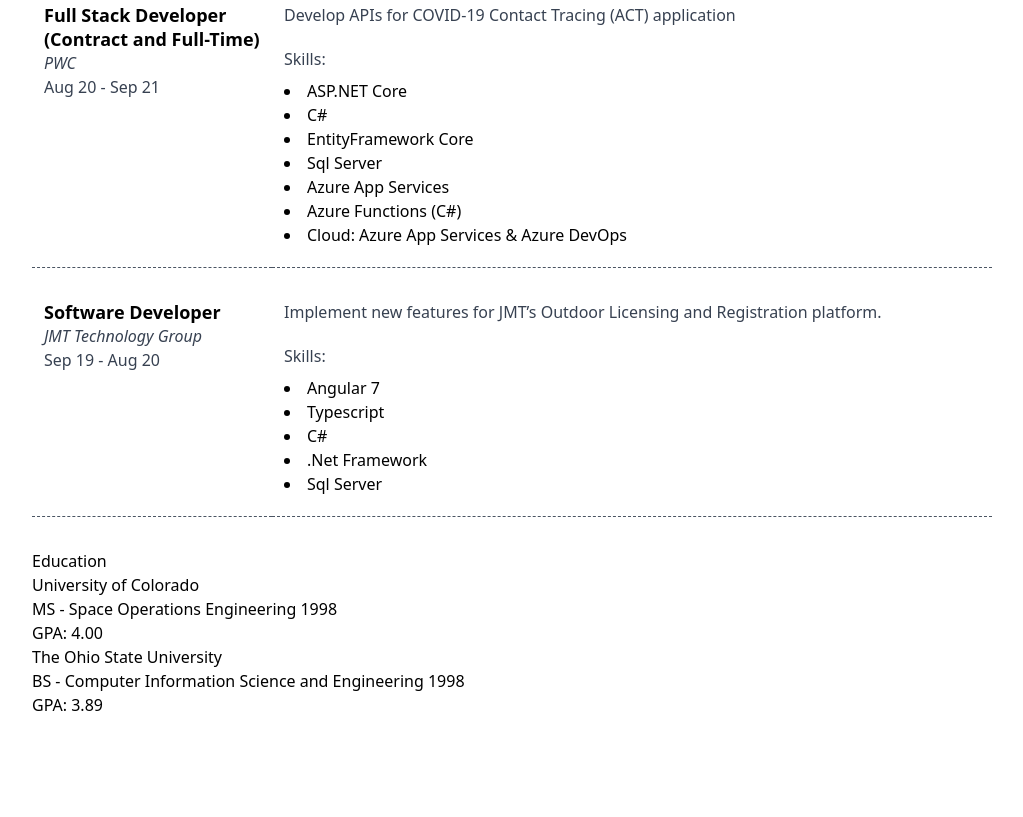
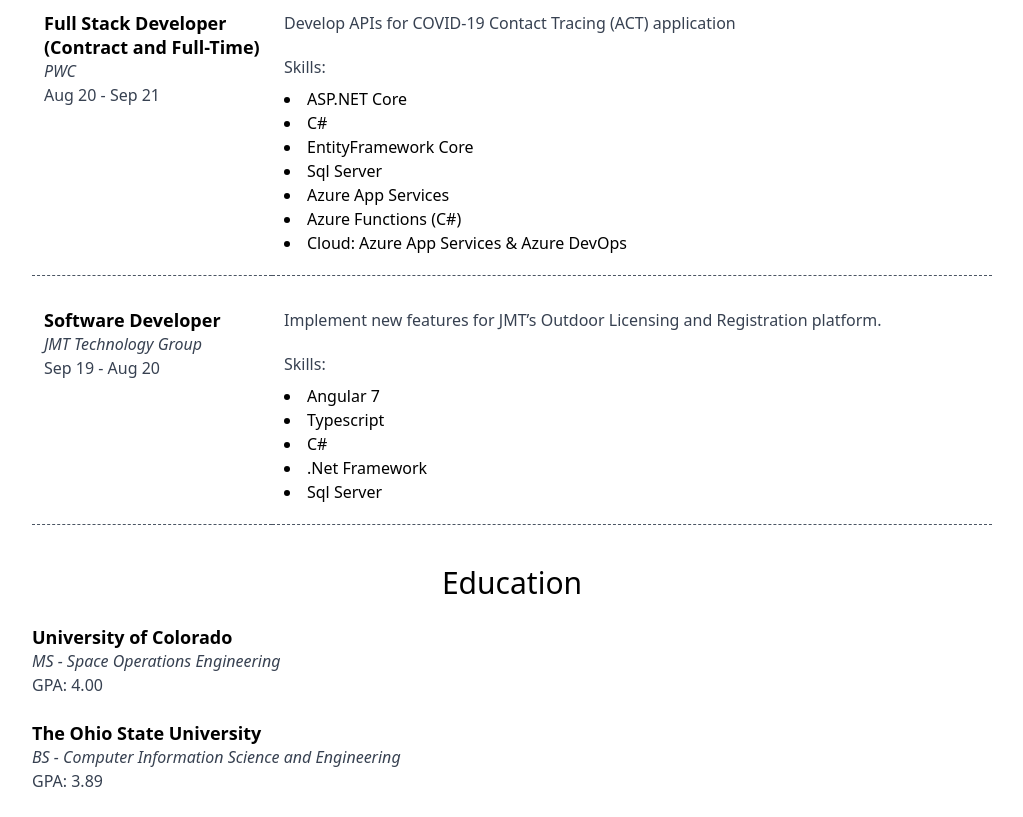
Before and after one commit to aaronshirk/gatsby-portfolio, a Gatsby site: page / in a window 1280 px wide. Shown: the part 2031-2848 px from the top of the page, without its empty margins (128-1151 px from the left). Before the commit the page ends 2748 px from the top, so only its background shows below. Built offline with nearby package versions, Linux system fonts and the light colour scheme; Gatsby itself is replaced by a stand-in of ours.

Commit message:
finish education content and styling

```diff
--- a/src/pages/index.js
+++ b/src/pages/index.js
@@ -116,7 +116,7 @@
       {/* ***  WORK EXPERIENCE  *** */}
       <section>
         <div>
-          <h2 className="text-xl pt-2 text-left md:text-center">
+          <h2 className="text-3xl pt-2 text-left md:text-center">
             Work Experience
           </h2>
           <p className="text-md py-3 text-gray-700 text-left md:text-center">
@@ -231,7 +231,6 @@
           </section>
 
           {/* Job 4 */}
-
           <section>
             <div className="my-8 flex flex-col md:flex-row md:justify-center">
               <div className="pb-5 md:basis-1/4 md:px-3 md:border-b md:border-dashed md:border-b-gray-600">
@@ -268,18 +267,30 @@
       {/* ***  EDUCATION & CERTIFICATIONS *** */}
       <section>
         <div>
-          <h2>Education</h2>
+          <h2 className="mb-6 text-3xl pt-2 text-left md:text-center">
+            Education
+          </h2>
 
-          <section>
-            <h3>University of Colorado</h3>
-            <p>MS - Space Operations Engineering 1998</p>
-            <p>GPA: 4.00</p>
+          <section className="mb-6">
+            <div>
+              <h3 className="text-lg leading-6 font-semibold">
+                University of Colorado
+              </h3>
+              <p className="italic leading-6 text-md text-gray-700">
+                MS - Space Operations Engineering
+              </p>
+              <p className="text-md leading-6 text-gray-700">GPA: 4.00</p>
+            </div>
           </section>
 
-          <section>
-            <h3>The Ohio State University</h3>
-            <p>BS - Computer Information Science and Engineering 1998</p>
-            <p>GPA: 3.89</p>
+          <section className="mb-6">
+            <h3 className="text-lg leading-6 font-semibold">
+              The Ohio State University
+            </h3>
+            <p className="italic leading-6 text-md text-gray-700">
+              BS - Computer Information Science and Engineering
+            </p>
+            <p className="text-md leading-6 text-gray-700">GPA: 3.89</p>
           </section>
         </div>
       </section>
```
